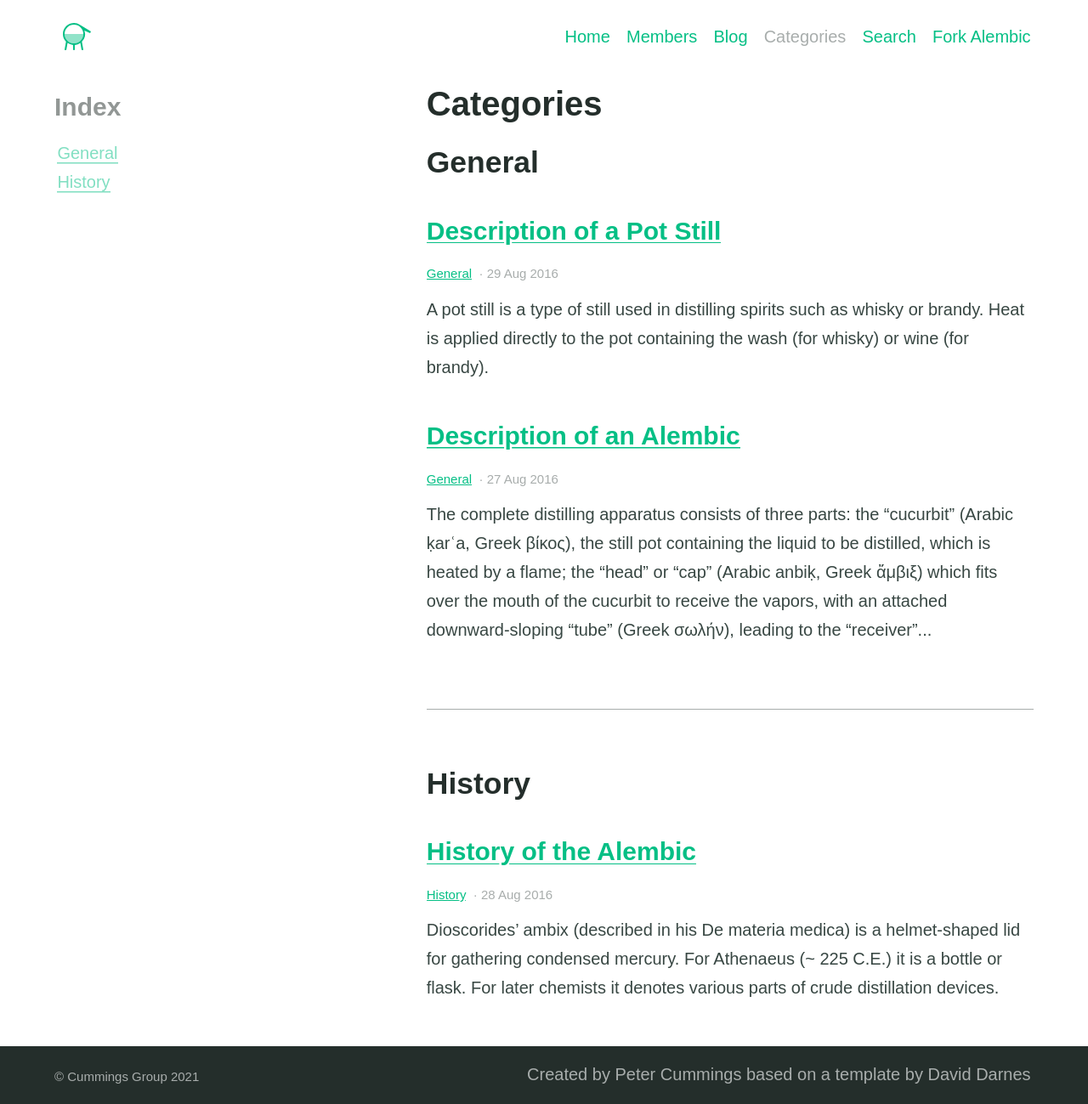
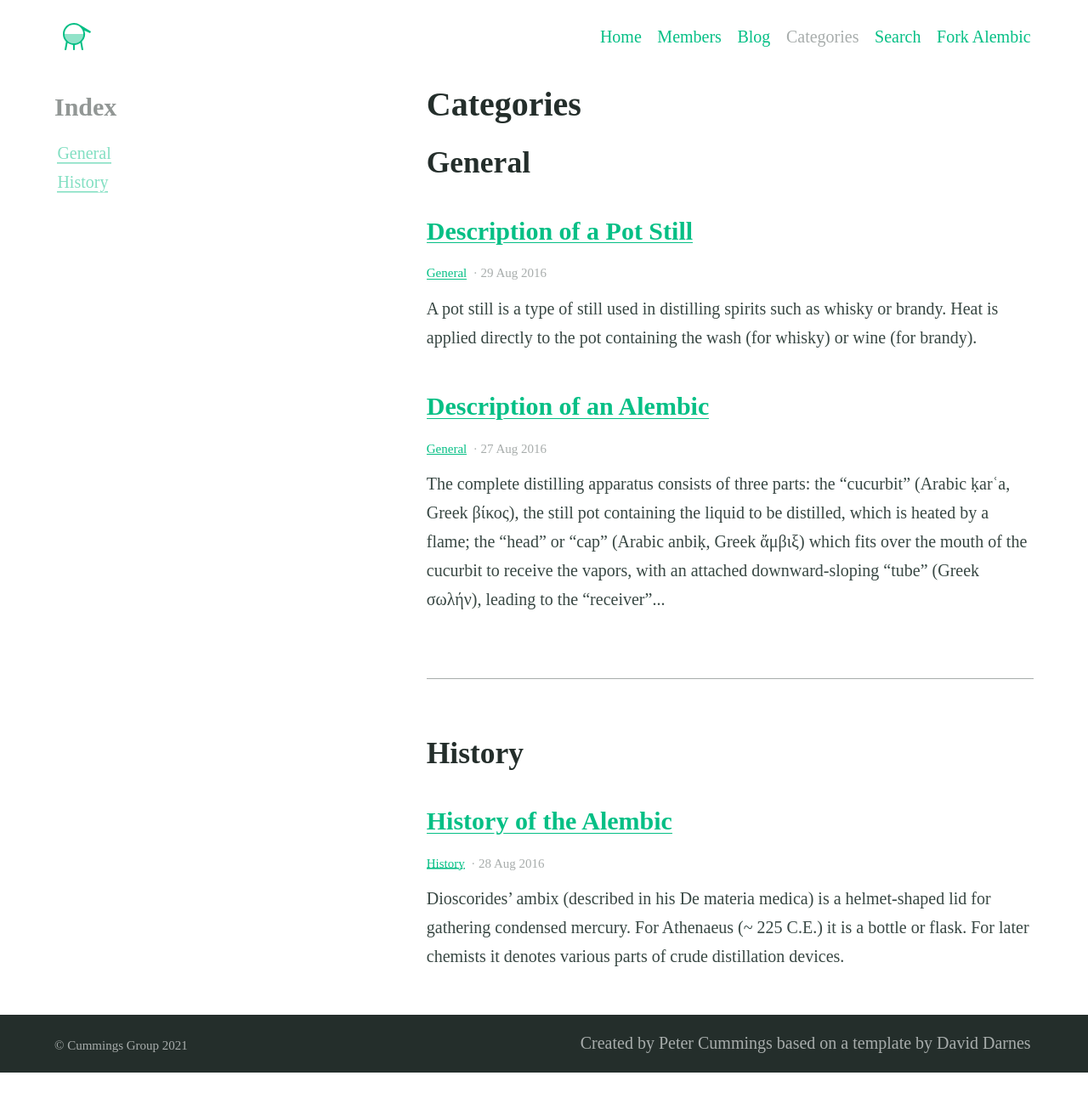
Before and after one commit to ptc2ug/ptc2ug.github.io, a Jekyll site: the page built from categories.md, in a window 1280 px wide. Shown: the whole page at 85% size. Built offline with Jekyll 4.4.1, drawn with Linux system fonts in a browser that asks for light colours; after the commit the page ends 1262 px from its top, so only the background shows below that.

Commit message:
Update _settings.scss

```diff
--- a/_sass/_settings.scss
+++ b/_sass/_settings.scss
@@ -15,7 +15,7 @@ $white: #ffffff !default;
 
 // Typography
 $bodytype: (
-  font-family: "Arial",
+  font-family: "Arial Light",
   regular: 400,
   bold: 700,
   italic: italic,
@@ -23,7 +23,7 @@ $bodytype: (
 ) !default;
 
 $headingtype: (
-  font-family: "Arial",
+  font-family: "Arial Light",
   regular: 400,
   bold: 700,
   cap-height: 0.75
```
